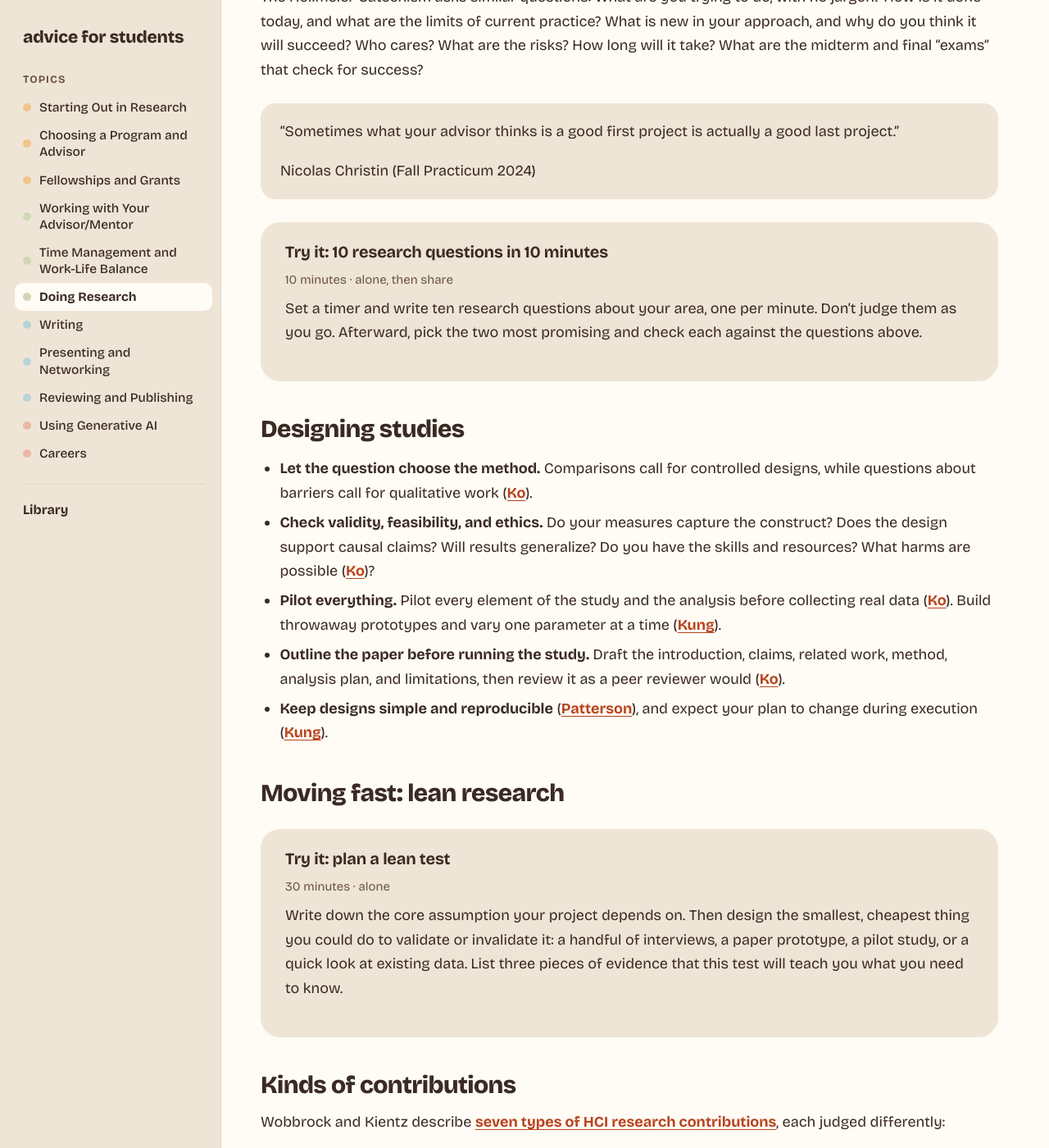
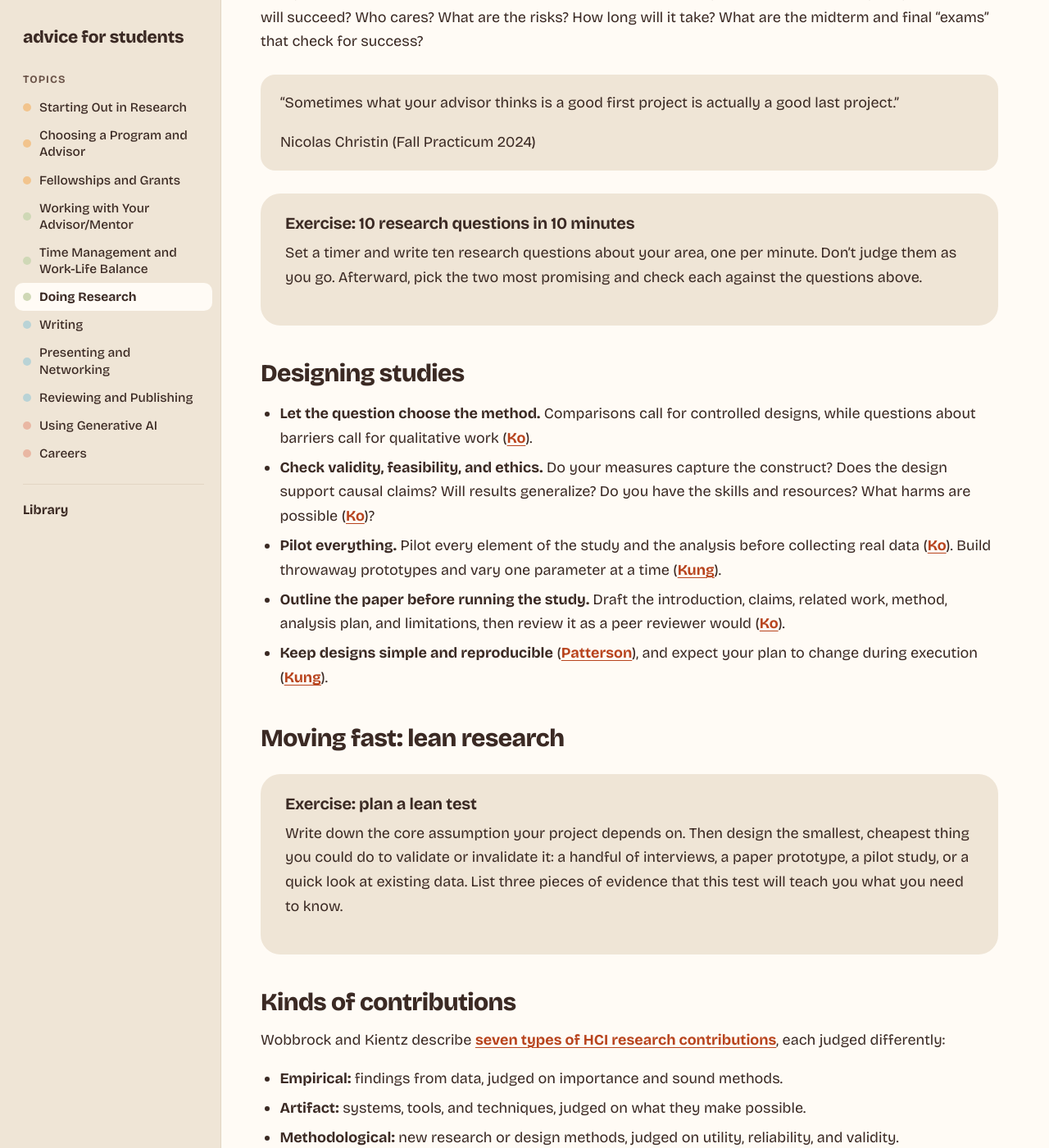
Before and after one commit to merylye/student-advice, a Jekyll site: the page built from topics/research.md, in a window 1280 px wide and 1400 px high, scrolled down 6021 px. Shown: the whole window at 82% size. Built offline with Jekyll 4.4.1, drawn with Linux system fonts in a browser that asks for light colours; some of the changed text lies outside the part shown.

Commit message:
Rename exercise headers and remove time/format lines
Co-Authored-By: Claude Opus 5.5 <noreply@anthropic.com>
Claude-Session: https://claude.ai/code/session_01C25QM1QrULTUCEMLhuM8KY

```diff
--- a/topics/research.md
+++ b/topics/research.md
@@ -64,8 +64,7 @@ More advice on reading:
 ## Mapping a research space
 
 <div class="exercise" markdown="1">
-### Try it: map your research space
-<p class="meta">45 minutes · works best at a whiteboard with someone else</p>
+### Exercise: map your research space
 
 1. Write your problem in the middle. List the populations or contexts it affects and how you'd measure it.
 2. **Problem abstraction:** What class of problems is this one instance of? List other places the same problem shows up.
@@ -120,8 +119,7 @@ The Heilmeier Catechism asks similar questions: What are you trying to do, with
 > Nicolas Christin (Fall Practicum 2024)
 
 <div class="exercise" markdown="1">
-### Try it: 10 research questions in 10 minutes
-<p class="meta">10 minutes · alone, then share</p>
+### Exercise: 10 research questions in 10 minutes
 
 Set a timer and write ten research questions about your area, one per minute. Don't judge them as you go. Afterward, pick the two most promising and check each against the questions above.
 </div>
@@ -137,8 +135,7 @@ Set a timer and write ten research questions about your area, one per minute. Do
 ## Moving fast: lean research
 
 <div class="exercise" markdown="1">
-### Try it: plan a lean test
-<p class="meta">30 minutes · alone</p>
+### Exercise: plan a lean test
 
 Write down the core assumption your project depends on. Then design the smallest, cheapest thing you could do to validate or invalidate it: a handful of interviews, a paper prototype, a pilot study, or a quick look at existing data. List three pieces of evidence that this test will teach you what you need to know.
 </div>
```
Also changed, not shown: topics/advisor.md (+1 -2 lines), topics/funding.md (+1 -2 lines), topics/presenting.md (+2 -4 lines), topics/time-wellbeing.md (+1 -2 lines), topics/writing.md (+1 -2 lines).
